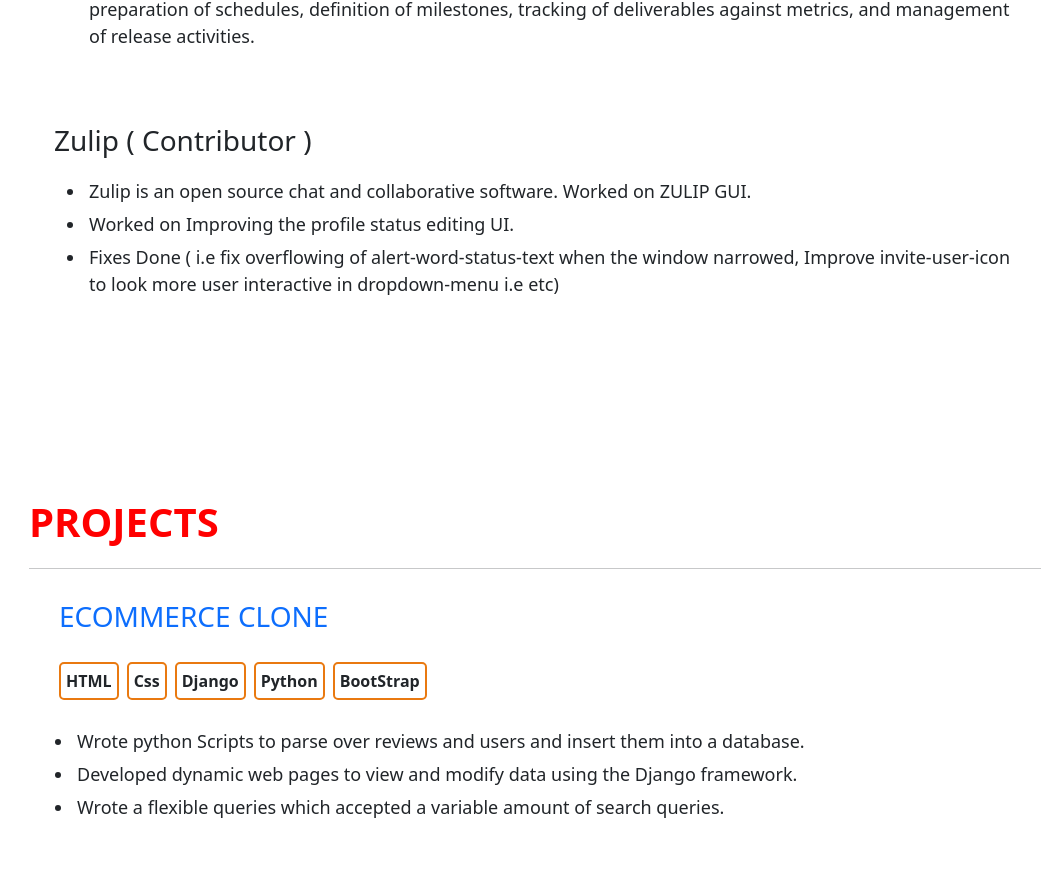
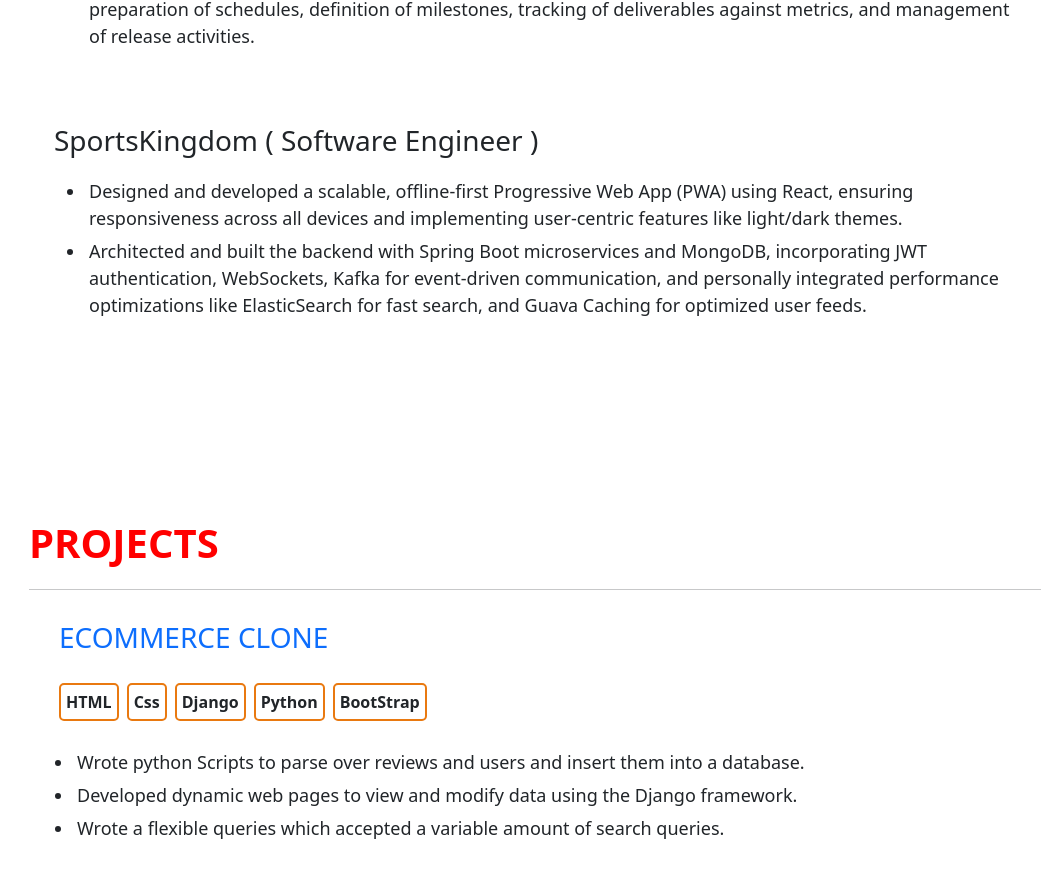
Before and after one commit to ritikchauhan-01/ritik.portfolio, an Angular app: page / in a window 1280 px wide. Shown: the part 1959-2838 px from the top of the page, without its empty margins (141-1182 px from the left). Built offline with nearby package versions, Linux system fonts and the light colour scheme.

Commit message:
Update experience.component.html

```diff
--- a/src/app/experience/experience.component.html
+++ b/src/app/experience/experience.component.html
@@ -15,14 +15,10 @@
     </ul>
   </div>
   <div class="second">
-    <h3>Zulip ( Contributor )</h3>
+    <h3>SportsKingdom ( Software Engineer )</h3>
     <ul>
-      <li>Zulip is an open source chat and collaborative software. Worked on ZULIP GUI.</li>
-      <li>Worked on Improving the profile status editing UI.</li>
-      <li>
-        Fixes Done ( i.e fix overflowing of alert-word-status-text when the window narrowed, Improve invite-user-icon to
-        look more user interactive in dropdown-menu i.e etc)
-      </li>
+      <li>Designed and developed a scalable, offline-first Progressive Web App (PWA) using React, ensuring responsiveness across all devices and implementing user-centric features like light/dark themes.</li>
+      <li>Architected and built the backend with Spring Boot microservices and MongoDB, incorporating JWT authentication, WebSockets, Kafka for event-driven communication, and personally integrated performance optimizations like ElasticSearch for fast search, and Guava Caching for optimized user feeds.</li>
     </ul>
   </div>
 </div>
```
